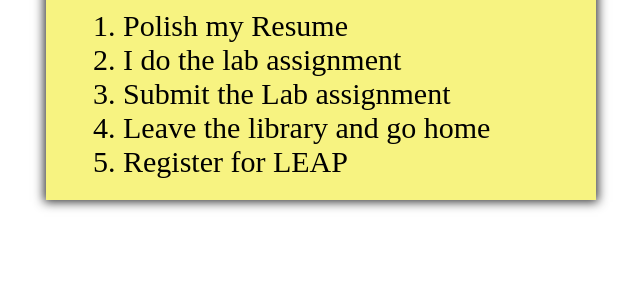
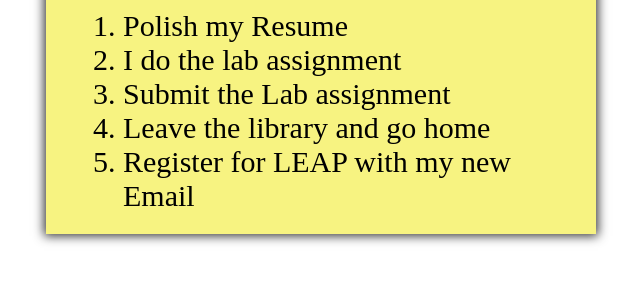
Before and after one commit to NasserAlrubayanKSU/Nasser-Alrubayan-IS424, a plain HTML site: page to-do-list.html in a window 1280 px wide. Shown: the part 221-504 px from the top of the page, without its empty margins (319-959 px from the left). Drawn offline with Linux system fonts and the light colour scheme.

Commit message:
Perfected the title and added on the to-do list.

```diff
--- a/to-do-list.html
+++ b/to-do-list.html
@@ -15,7 +15,7 @@
             <li>I do the lab assignment</li>
             <li>Submit the Lab assignment</li>
             <li>Leave the library and go home</li>
-            <li>Register for LEAP</li>
+            <li>Register for LEAP with my new Email</li>
         </ol>
     </div>
 </body>
```
